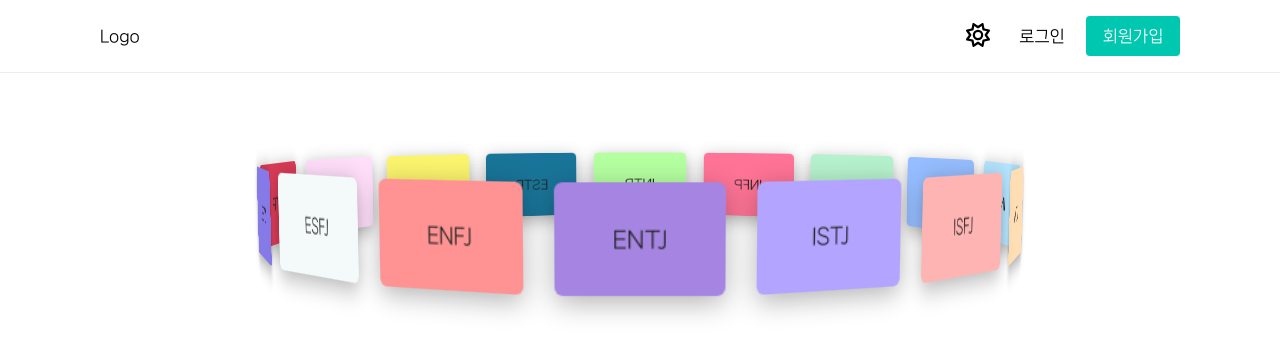
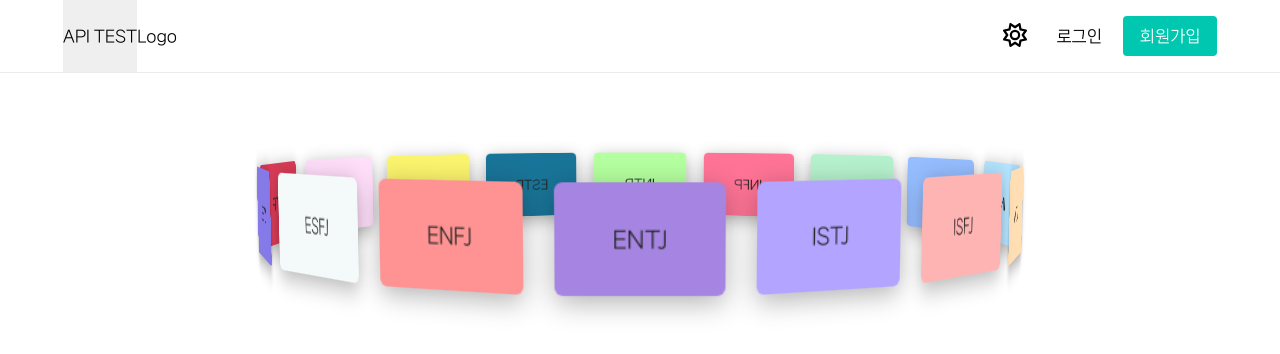
Before and after one commit to Sassy-Project/front-mbti-chat, a React (Create React App) app: page /test in a window 1280 px wide. Shown: the top 354 px of the page. Built offline with nearby package versions, Linux system fonts and the light colour scheme.

Commit message:
feat: add button in header for api test

```diff
--- a/src/common/Header/index.tsx
+++ b/src/common/Header/index.tsx
@@ -2,11 +2,19 @@ import { useNavigate } from 'react-router-dom';
 import Button from '../../components/styled-components/Button';
 import './style.scss';
 import ModeToggle from '../../components/styled-components/ModeToggle';
+import API from '../../API/API';
 
 const Header = () => {
   const navigate = useNavigate();
+  const onApiCall = async () => {
+    const data = await API.test();
+    console.log(data);
+  };
   return (
     <header className='Header'>
+      <button type='button' onClick={onApiCall}>
+        API TEST
+      </button>
       <section className='Header__nav'>
         <div className='Header__nav--logo'>Logo</div>
         <div className='Header__nav--right'>
```
